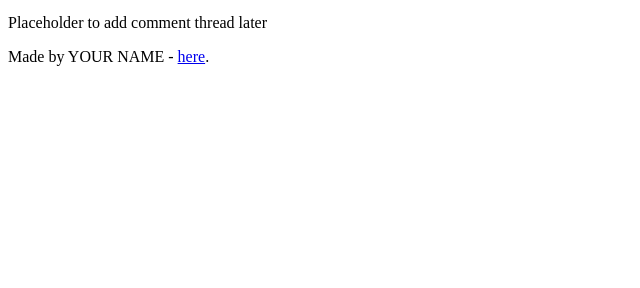
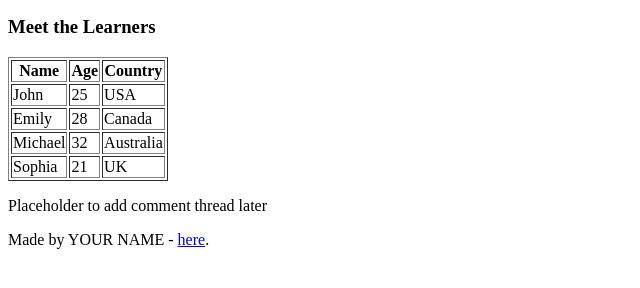
Before and after one commit to tosnami/My_First_Portfolio, a plain HTML site: page html_basic/index.html in a window 1280 px wide. Shown: the part 496-784 px from the top of the page, without its empty margins (0-640 px from the left). Drawn offline with Linux system fonts and the light colour scheme.

Commit message:
Add learners table to index.html

```diff
--- a/html_basic/index.html
+++ b/html_basic/index.html
@@ -14,6 +14,7 @@
             </ul>
         </nav>
     </header>
+
     <main>
         <article>
             <h1>Welcome to My Cool Webpage</h1>
@@ -27,12 +28,47 @@
             <a href="https://www.alxafrica.com/" target="_blank">
                 <img src="https://i.ibb.co/gTDZZT8/ALX-Logo-07.png" alt="ALX Logo" style="width:200px;">
             </a>
+
+
+            <h3>Meet the Learners</h3>
+            <table border="1">
+                <thead>
+                    <tr>
+                        <th>Name</th>
+                        <th>Age</th>
+                        <th>Country</th>
+                    </tr>
+                </thead>
+                <tbody>
+                    <tr>
+                        <td>John</td>
+                        <td>25</td>
+                        <td>USA</td>
+                    </tr>
+                    <tr>
+                        <td>Emily</td>
+                        <td>28</td>
+                        <td>Canada</td>
+                    </tr>
+                    <tr>
+                        <td>Michael</td>
+                        <td>32</td>
+                        <td>Australia</td>
+                    </tr>
+                    <tr>
+                        <td>Sophia</td>
+                        <td>21</td>
+                        <td>UK</td>
+                    </tr>
+                </tbody>
+            </table>
         </article>
         <aside>
             <p>Placeholder to add comment thread later</p>
         </aside>
     </main>
 
+
     <footer>
         <p>Made by YOUR NAME - <a href="https://your-link.com" target="_blank">here</a>.</p>
     </footer>
```
